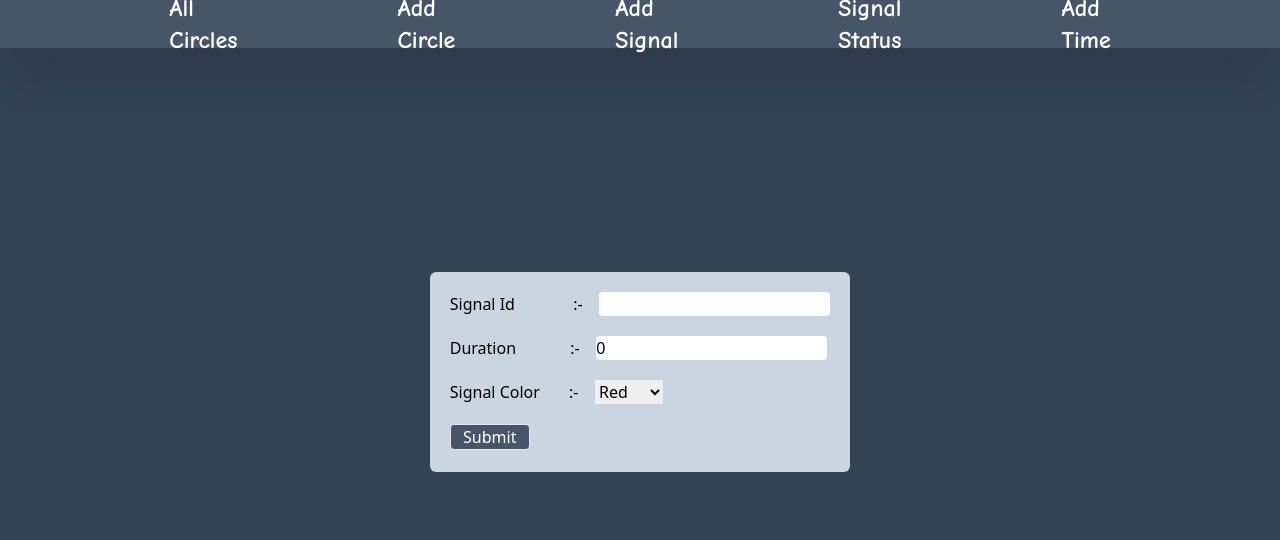
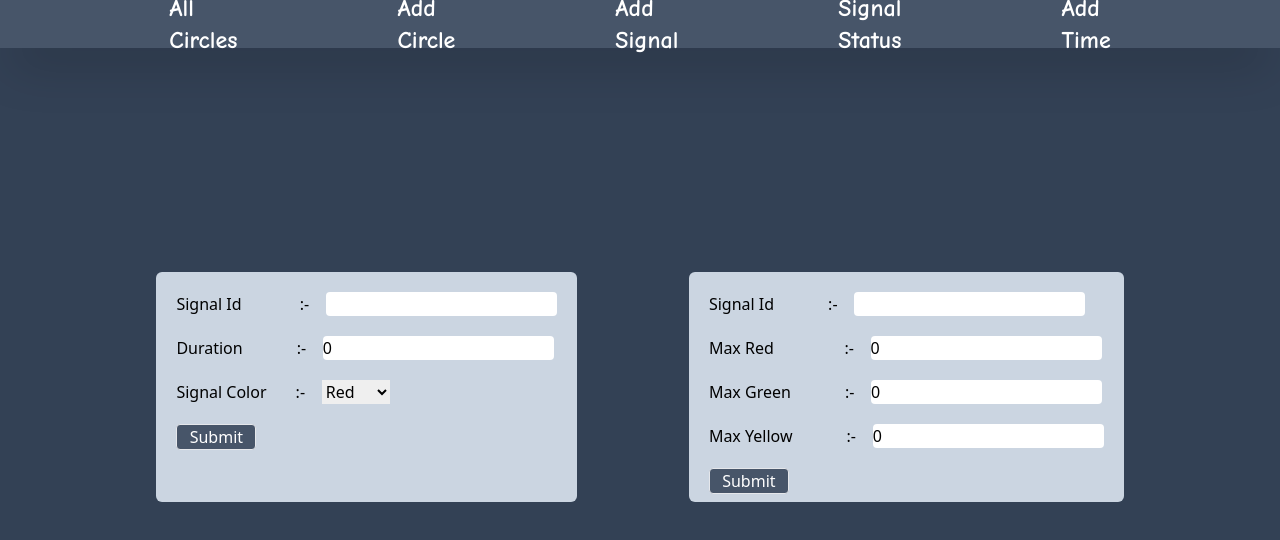
Before and after one commit to VARUN949/New_GreenRoad, a React (Create React App) app: page /AddTime in a window 1280 px wide. Shown: the top 540 px of the page. Built offline with nearby package versions, Linux system fonts and the light colour scheme.

Commit message:
added max time of signal

```diff
--- a/src/Components/Live_Signal_Data/SignalDetails.jsx
+++ b/src/Components/Live_Signal_Data/SignalDetails.jsx
@@ -6,6 +6,13 @@ export default function SignalDetails() {
         signalId: "",
         duration: 0,
         color: ""
+    })
+
+    const [maxValues, setMaxValues] = useState({
+        red: 0,
+        green: 0,
+        yellow: 0,
+        Id: ""
     })
 
     const handleSubmit = async () => {
@@ -60,11 +67,39 @@ export default function SignalDetails() {
         }
         // console.log(updationData);
     }
+
+
+    const handleChange2 = (e) => {
+
+        setMaxValues({
+            ...maxValues,
+            [e.target.name]: e.target.value
+        })
+    }
+
+
+    const handleSubmit2 = async () => {
+        const response = await fetch('https://greenroad-gr.onrender.com/app/p1/signal/change-color', {
+            method: 'PUT',
+            headers: {
+                'Content-Type': 'application/json',
+            },
+            body: JSON.stringify({ Id: maxValues.Id, red: maxValues.red, green: maxValues.green, yellow: maxValues.yellow }),
+        });
+
+
+
+        if (response.ok) {
+            alert("time successfully updated")
+        }
+        else {
+            alert("Error during submitting data")
+        }
+    }
     return (
-
+        <>
             <div className='h-[100vh] bg-slate-700 w-100 flex justify-center pt-28'>
-            {console.log(updationData)}
-            <div className='bg-slate-300 h-[200px] mt-28 rounded-md'>
+                <div className='bg-slate-300 h-[230px] mt-28 mr-28 rounded-md'>
                     <div className='flex m-5'>
                         <p>Signal Id &nbsp;&nbsp;&nbsp;&nbsp;&nbsp;&nbsp;&nbsp;&nbsp;&nbsp;&nbsp;&nbsp;&nbsp;&nbsp;:-&nbsp;&nbsp;&nbsp;&nbsp;</p>
                         <input type="text" className='rounded' name='signalId' value={updationData.signalId} onChange={handleChange} />
@@ -87,8 +122,40 @@ export default function SignalDetails() {
                     <div className='flex m-5'>
                         <button onClick={handleSubmit} className='rounded border bg-slate-600 w-20  text-white'>Submit</button>
                     </div>
+                </div>
+
+                <div className='bg-slate-300 h-[230px] mt-28 rounded-md'>
+
+                    <div className='flex m-5'>
+                        <p> Signal Id&nbsp;&nbsp;&nbsp;&nbsp;&nbsp;&nbsp;&nbsp;&nbsp;&nbsp;&nbsp;&nbsp;&nbsp;&nbsp;:-&nbsp;&nbsp;&nbsp;&nbsp;</p>
+                        <input type="text" className="rounded" name='Id' value={maxValues.Id} onChange={handleChange2} />
+                    </div>
+
+                    <div className='flex m-5'>
+                        <p>Max Red &nbsp;&nbsp;&nbsp;&nbsp;&nbsp;&nbsp;&nbsp;&nbsp;&nbsp;&nbsp;&nbsp;&nbsp;&nbsp;&nbsp;&nbsp;&nbsp;:-&nbsp;&nbsp;&nbsp;&nbsp;</p>
+                        <input type="number" className='rounded' name='red' value={maxValues.red} onChange={handleChange2} />
+                    </div>
+
+                    <div className='flex m-5'>
+                        <p> Max Green&nbsp;&nbsp;&nbsp;&nbsp;&nbsp;&nbsp;&nbsp;&nbsp;&nbsp;&nbsp;&nbsp;&nbsp;&nbsp;:-&nbsp;&nbsp;&nbsp;&nbsp;</p>
+                        <input type="number" className="rounded" name='green' value={maxValues.green} onChange={handleChange2} />
+                    </div>
+
+                    <div className='flex m-5'>
+                        <p> Max Yellow&nbsp;&nbsp;&nbsp;&nbsp;&nbsp;&nbsp;&nbsp;&nbsp;&nbsp;&nbsp;&nbsp;&nbsp;&nbsp;:-&nbsp;&nbsp;&nbsp;&nbsp;</p>
+                        <input type="number" className="rounded" name='yellow' value={maxValues.yellow} onChange={handleChange2} />
+                    </div>
+
+                    <div className='flex m-5'>
+                        <button onClick={handleSubmit2} className='rounded border bg-slate-600 w-20  text-white'>Submit</button>
+                    </div>
 
                 </div>
             </div>
+
+
+
+
+        </>
     )
 }
--- a/src/Components/Signals/Signal.jsx
+++ b/src/Components/Signals/Signal.jsx
@@ -34,6 +34,30 @@ export default function Signal({ signalId }) {
             if (response.ok) {
                 alert('Signal stopped');
                 setStatus("not working")
+            }
+            else {
+                alert('Error submitting form data');
+            }
+        }
+
+        catch (error) {
+            alert('Error submitting form data');
+        }
+    }
+
+    const deleteSignal = async (SignalID) => {
+        try {
+            const response = await fetch(`https://greenroad-gr.onrender.com/app/p1/delete-signal/${signal.signalId}`, {
+                method: 'DELETE',
+                headers: {
+                    'Content-Type': 'application/json',
+                },
+                body: JSON.stringify({ "Id": `${signal.signalId}` }),
+
+            });
+
+            if (response.ok) {
+                alert('Signal deleted');
             }
             else {
                 alert('Error submitting form data');
@@ -107,6 +131,8 @@ export default function Signal({ signalId }) {
                     <div>
                         <button onClick={startSignal} className='rounded border bg-slate-500 w-20 m-3 text-white'>Start</button>
                         <button onClick={stopSignal} className='rounded border bg-slate-500 w-20 m-3 text-white'>Stop</button>
+                        <button onClick={deleteSignal} className='rounded border bg-slate-500 w-20 m-3 text-white'>Delete</button>
+
                     </div>
                 </div>}
 
```
Lines whose indentation alone changed are shown as unchanged.
